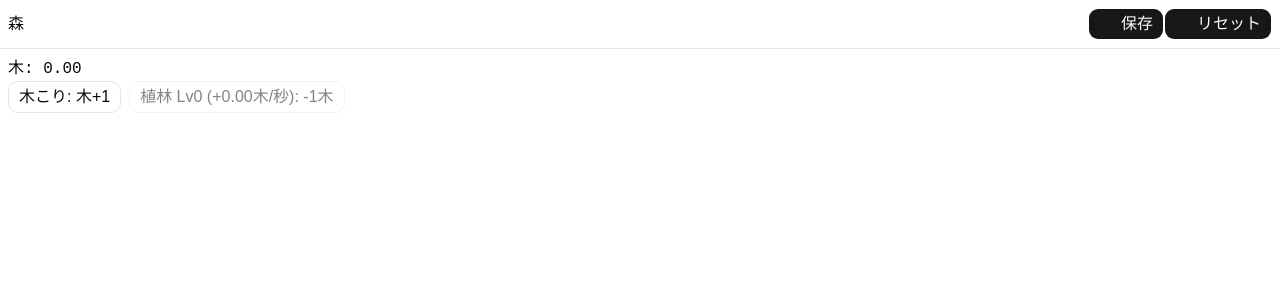
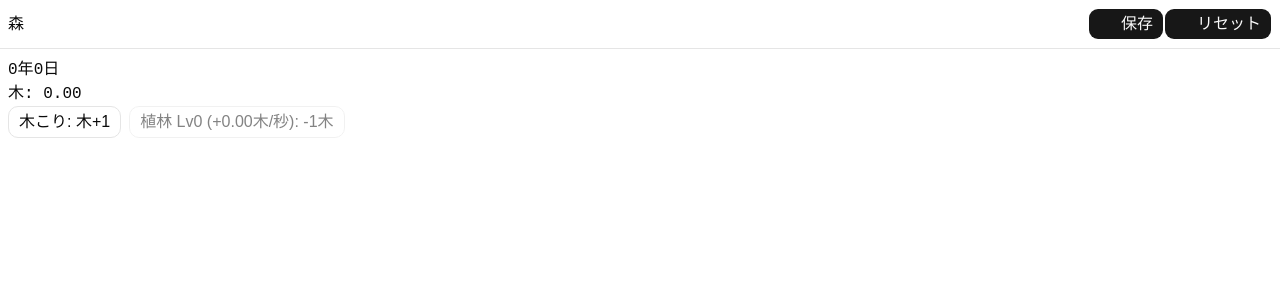
Before and after one commit to HitsujiRere/increment-game, a React (Vite) app: page / in a window 1280 px wide. Shown: the top 300 px of the page. Built offline with nearby package versions, Linux system fonts and the light colour scheme; some icons are missing.

Commit message:
feat: ゲーム日付を追加

```diff
--- a/index.html
+++ b/index.html
@@ -1,5 +1,5 @@
 <!doctype html>
-<html lang="en">
+<html lang="ja">
   <head>
     <meta charset="UTF-8" />
     <link rel="icon" type="image/svg+xml" href="/favicon.svg" />
--- a/package.json
+++ b/package.json
@@ -44,6 +44,7 @@
 		"@vitejs/plugin-react": "^6.1.1",
 		"babel-plugin-react-compiler": "^1.0.0",
 		"typescript": "^7.0.2",
-		"vite": "^8.3.1"
+		"vite": "^8.3.1",
+		"vitest": "^5.0.3"
 	}
 }
--- a/src/App.tsx
+++ b/src/App.tsx
@@ -1,5 +1,5 @@
 import { Save } from "./features/save/Save";
-import { Wood } from "./features/wood/Wood";
+import { Status } from "./features/status/Status";
 
 function App() {
 	return (
@@ -11,7 +11,7 @@ function App() {
 			</header>
 
 			<main className="p-2">
-				<Wood />
+				<Status />
 			</main>
 		</div>
 	);
--- a/src/engine/GameEngine.ts
+++ b/src/engine/GameEngine.ts
@@ -1,5 +1,5 @@
-import { getWoodPerSecond } from "./domain/GameRule";
 import type { GameState } from "./domain/GameState";
+import { getWoodPerSecond } from "./domain/Wood";
 
 export class GameEngine {
 	private state: GameState;
@@ -9,6 +9,8 @@ export class GameEngine {
 	}
 
 	update(delta: number): void {
+		this.state.time += delta;
+
 		const woodPerSecond = getWoodPerSecond(this.state.plantingLevel);
 		this.state.wood += woodPerSecond * delta;
 	}
--- a/src/engine/GameLoop.ts
+++ b/src/engine/GameLoop.ts
@@ -3,7 +3,7 @@ export class GameLoop {
 	private timerId: ReturnType<typeof setTimeout> | null = null;
 	private lastTime = 0;
 
-	private readonly tickRate = 1000 / 20;
+	private readonly tickRate = 1000 / 5;
 
 	private readonly update: (delta: number) => void;
 
--- /dev/null
+++ b/src/engine/domain/Date.ts
@@ -0,0 +1,21 @@
+export const DAY_PER_YEAR = 20 as const;
+export const SECONDS_PER_DAY = 2 as const;
+
+export type GameDate = { year: number; day: number; dayProgress: number };
+
+export function getGameDate(time: number): GameDate {
+	const date = time / SECONDS_PER_DAY;
+	const year = Math.floor(date / DAY_PER_YEAR);
+	const dayIndex = Math.floor(date % DAY_PER_YEAR);
+	return {
+		year,
+		day: dayIndex,
+		dayProgress: date % 1,
+	};
+}
+
+export function getTime(date: GameDate): number {
+	return (
+		(date.year * DAY_PER_YEAR + date.day + date.dayProgress) * SECONDS_PER_DAY
+	);
+}
--- a/src/engine/domain/GameSnapshot.ts
+++ b/src/engine/domain/GameSnapshot.ts
@@ -1,12 +1,16 @@
 import type { GameState } from "./GameState";
 
 export type GameSnapshot = {
+	time: number;
+	bornAt: number;
 	wood: number;
 	plantingLevel: number;
 };
 
 export const createDummySnapshot = (): GameSnapshot => {
 	return {
+		time: 0,
+		bornAt: 0,
 		wood: 0,
 		plantingLevel: 0,
 	};
@@ -14,6 +18,8 @@ export const createDummySnapshot = (): GameSnapshot => {
 
 export const takeSnapshot = (state: GameState): GameSnapshot => {
 	return {
+		time: state.time,
+		bornAt: state.bornAt,
 		wood: state.wood,
 		plantingLevel: state.plantingLevel,
 	};
--- a/src/engine/domain/GameState.ts
+++ b/src/engine/domain/GameState.ts
@@ -1,10 +1,16 @@
+import { DAY_PER_YEAR, SECONDS_PER_DAY } from "./Date";
+
 export type GameState = {
+	time: number;
+	bornAt: number;
 	wood: number;
 	plantingLevel: number;
 };
 
 export const createInitialGameState = (): GameState => {
 	return {
+		time: 300 * DAY_PER_YEAR * SECONDS_PER_DAY,
+		bornAt: 300 * DAY_PER_YEAR * SECONDS_PER_DAY,
 		wood: 0,
 		plantingLevel: 0,
 	};
--- a/src/engine/handler/woodHandler.ts
+++ b/src/engine/handler/woodHandler.ts
@@ -1,5 +1,5 @@
-import { getPlantingCost } from "../domain/GameRule";
 import type { GameState } from "../domain/GameState";
+import { getPlantingCost } from "../domain/Wood";
 import type { GameCommand } from "../protocol/Command";
 import type { GameEvent } from "../protocol/Event";
 
--- a/src/engine/persistence/GameSave.ts
+++ b/src/engine/persistence/GameSave.ts
@@ -1,11 +1,15 @@
 import { z } from "zod/mini";
+
+const gameSaveStateSchema = z.object({
+	time: z.number(),
+	bornAt: z.number(),
+	wood: z.number(),
+	plantingLevel: z.number(),
+});
 
 export const gameSaveSchema = z.object({
 	version: z.literal(1),
-	state: z.object({
-		wood: z.number(),
-		plantingLevel: z.number(),
-	}),
+	state: gameSaveStateSchema,
 	savedAt: z.number(),
 });
 
--- a/src/features/wood/Wood.tsx
+++ b/src/features/status/Status.tsx
@@ -1,16 +1,25 @@
 import { useGameClient } from "@/components/GameProvider";
 import { Button } from "@/components/ui/button";
-import { getPlantingCost, getWoodPerSecond } from "@/engine/domain/GameRule";
+import { getGameDate } from "@/engine/domain/Date";
+import { getPlantingCost, getWoodPerSecond } from "@/engine/domain/Wood";
 import { useGameStore } from "@/store/gameStore";
 
-export function Wood() {
+export function Status() {
 	const gameClient = useGameClient();
+
+	const time = useGameStore((state) => state.snapshot.time);
+	const date = getGameDate(time);
 
 	const wood = useGameStore((state) => state.snapshot.wood);
 	const plantingLevel = useGameStore((state) => state.snapshot.plantingLevel);
 
 	return (
 		<div>
+			<div>
+				<span className="font-mono">{date.year}</span>年
+				<span className="font-mono">{date.day}</span>日
+			</div>
+
 			<div className="font-mono">木: {wood.toFixed(2)}</div>
 
 			<div className="flex gap-2">
```
Also changed, not shown: src/engine/domain/Wood.ts (renamed from src/engine/domain/GameRule.ts), 2 other files (tests, documents, lock files or other folders).
